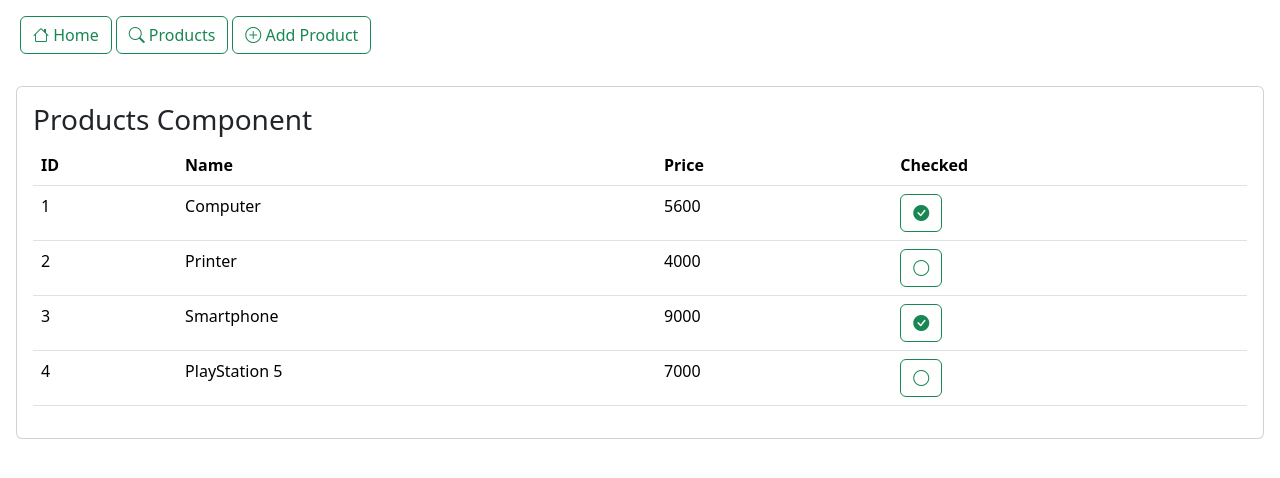
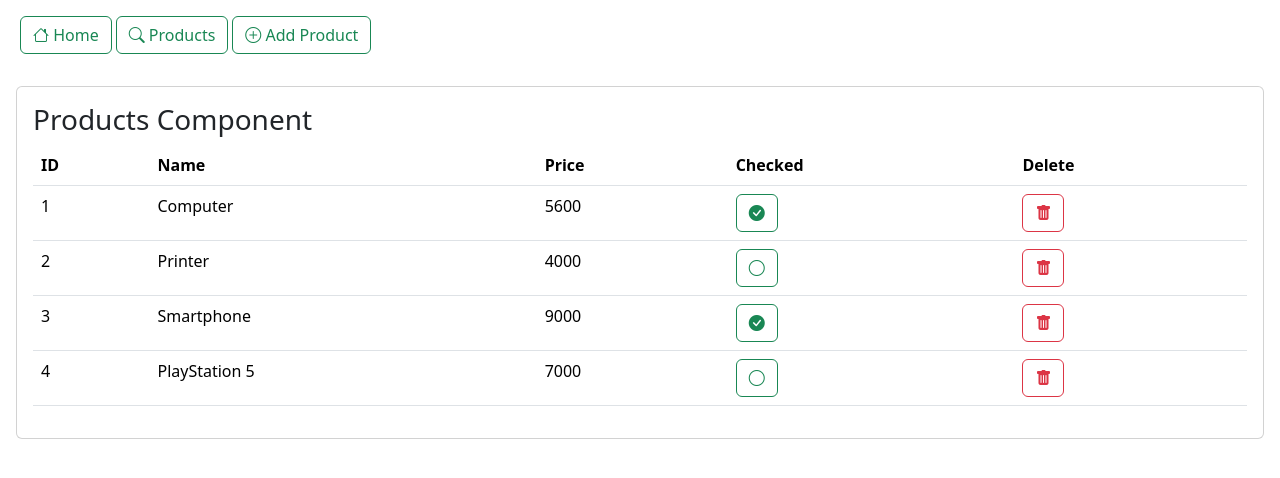
Before and after one commit to DaddaAdam/ecom-app-frontend, an Angular app: page /products in a window 1280 px wide. Shown: the top 478 px of the page. Built offline with nearby package versions, Linux system fonts and the light colour scheme; data requests are answered from the project's data file.

Commit message:
added delete button

```diff
--- a/src/app/products/products.component.html
+++ b/src/app/products/products.component.html
@@ -9,6 +9,7 @@
           <th>Name</th>
           <th>Price</th>
           <th>Checked</th>
+          <th>Delete</th>
         </tr>
         </thead>
         <tbody>
@@ -23,6 +24,13 @@
               <i [class]="product.checked ? 'bi bi-check-circle-fill' : 'bi bi-circle'"></i>
             </button>
           </td>
+          <td>
+            <button class="btn btn-outline-danger"
+            (click)="handleDeleteProduct(product)"
+            >
+              <i class="bi bi-trash-fill"></i>
+            </button>
+          </td>
         </tr>
         </tbody>
       </table>
--- a/src/app/products/products.component.ts
+++ b/src/app/products/products.component.ts
@@ -39,4 +39,10 @@ export class ProductsComponent implements OnInit
     });
   }
 
+  handleDeleteProduct(product: Product) {
+    this.productService.deleteProduct(product).subscribe((data: any) => {
+      this.getProducts();
+    });
+  }
+
 }
--- a/src/app/services/product.service.ts
+++ b/src/app/services/product.service.ts
@@ -17,4 +17,8 @@ export class ProductService {
   checkProduct(product: Product) {
     return this.http.patch<Product>(`http://localhost:8089/products/${product.id}`, {checked: !product.checked});
   }
+
+  deleteProduct(product: Product) {
+    return this.http.delete<Product>(`http://localhost:8089/products/${product.id}`);
+  }
 }
```
